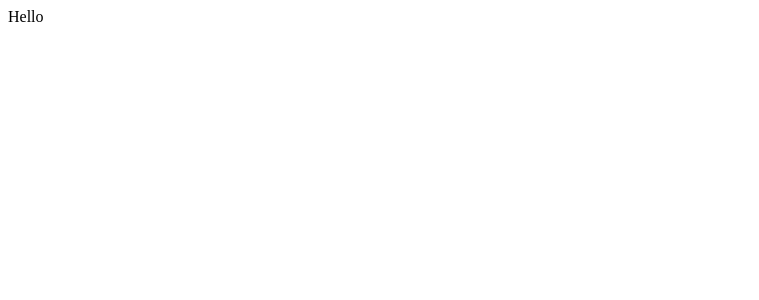
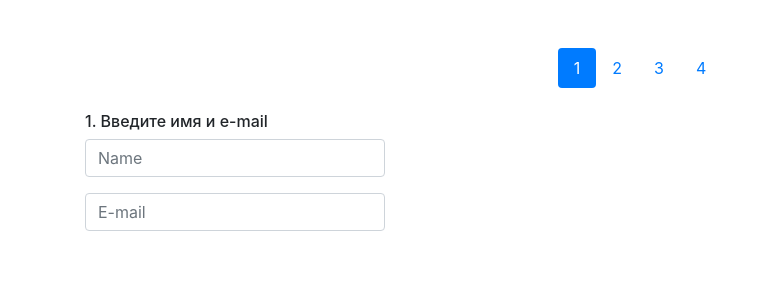
Before and after one commit to KassoBrapik/lun_ua, a React (Create React App) app: page / in a window 1280 px wide. Shown: the top 300 px of the page, without its empty margins (0-759 px from the left). Built offline with nearby package versions, Linux system fonts and the light colour scheme.

Commit message:
add form and h6

```diff
--- a/src/App.js
+++ b/src/App.js
@@ -4,8 +4,46 @@ class App extends Component{
   render(){
 
     return(
-      <div>
-        Hello
+      <div className="container">
+        <div className="row">
+          <div className="col-12">
+            <ul className="nav mt-5 nav-pills justify-content-center">
+              <li className="nav-item">
+                <a className="nav-link active" href="#">1</a>
+              </li>
+              <li className="nav-item">
+                <a className="nav-link" href="#">2</a>
+              </li>
+              <li className="nav-item">
+                <a className="nav-link" href="#">3</a>
+              </li>
+              <li className="nav-item">
+                <a className="nav-link" href="#">4</a>
+              </li>
+            </ul>
+            <h6 className="mt-4">1. Введите имя и e-mail</h6>
+            <form className="mt-2">
+              <div className="form-group">
+                <input
+                type="text"
+                className="form-control"
+                id="formGroupExampleInput"
+                placeholder="Name"
+                style={{width: "300px"}}
+                />
+              </div>
+              <div className="form-group">
+                <input
+                type="text"
+                className="form-control"
+                id="formGroupExampleInput2"
+                placeholder="E-mail"
+                style={{ width: "300px" }}
+                />
+              </div>
+            </form>
+          </div>
+        </div>
       </div>
     )
   }
--- a/src/index.js
+++ b/src/index.js
@@ -1,6 +1,7 @@
 import React from 'react';
 import { render } from 'react-dom';
 import App from './App';
+import "bootstrap/dist/css/bootstrap.min.css"
 
 
 render(<App />, document.getElementById('root'));
```
